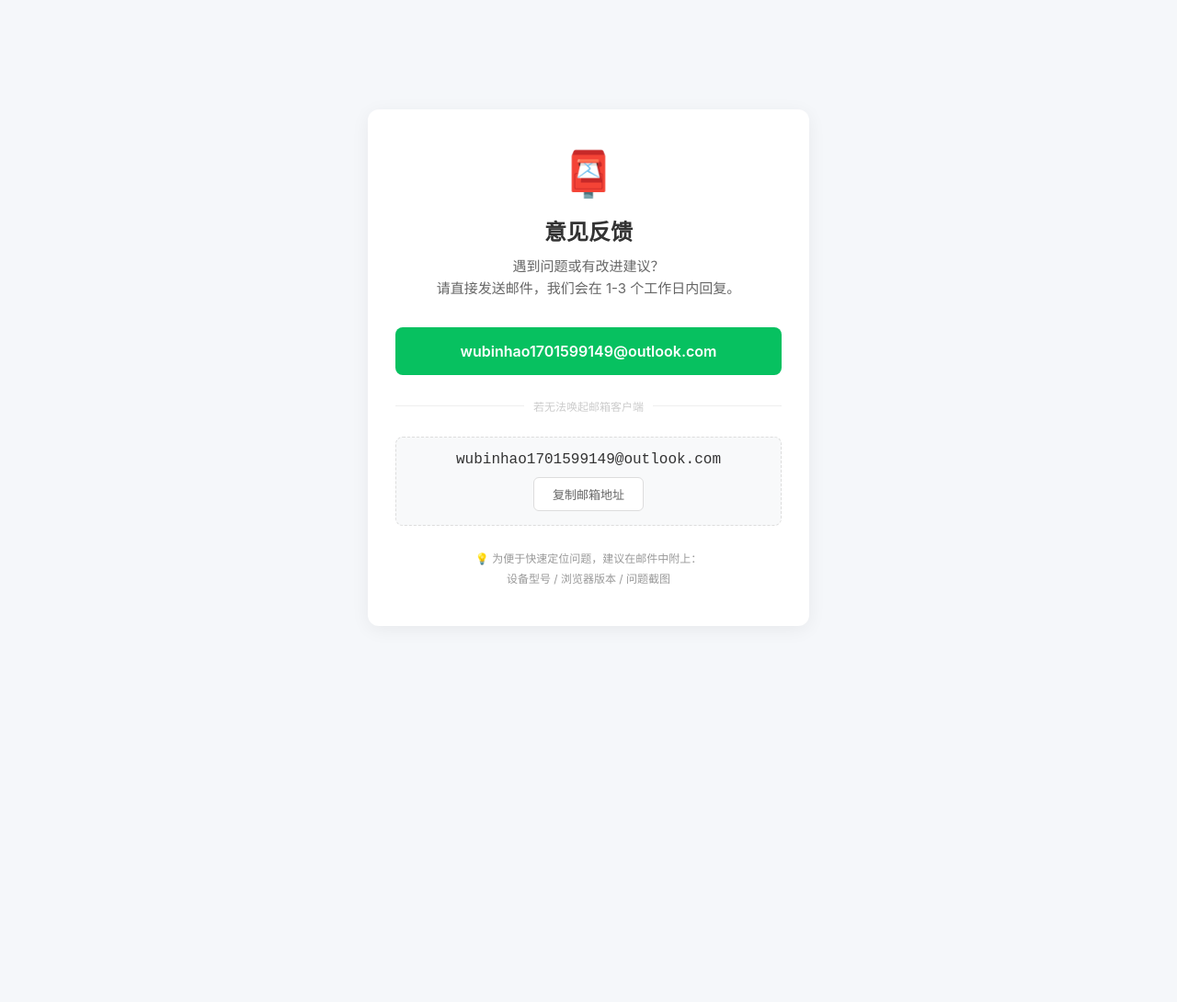
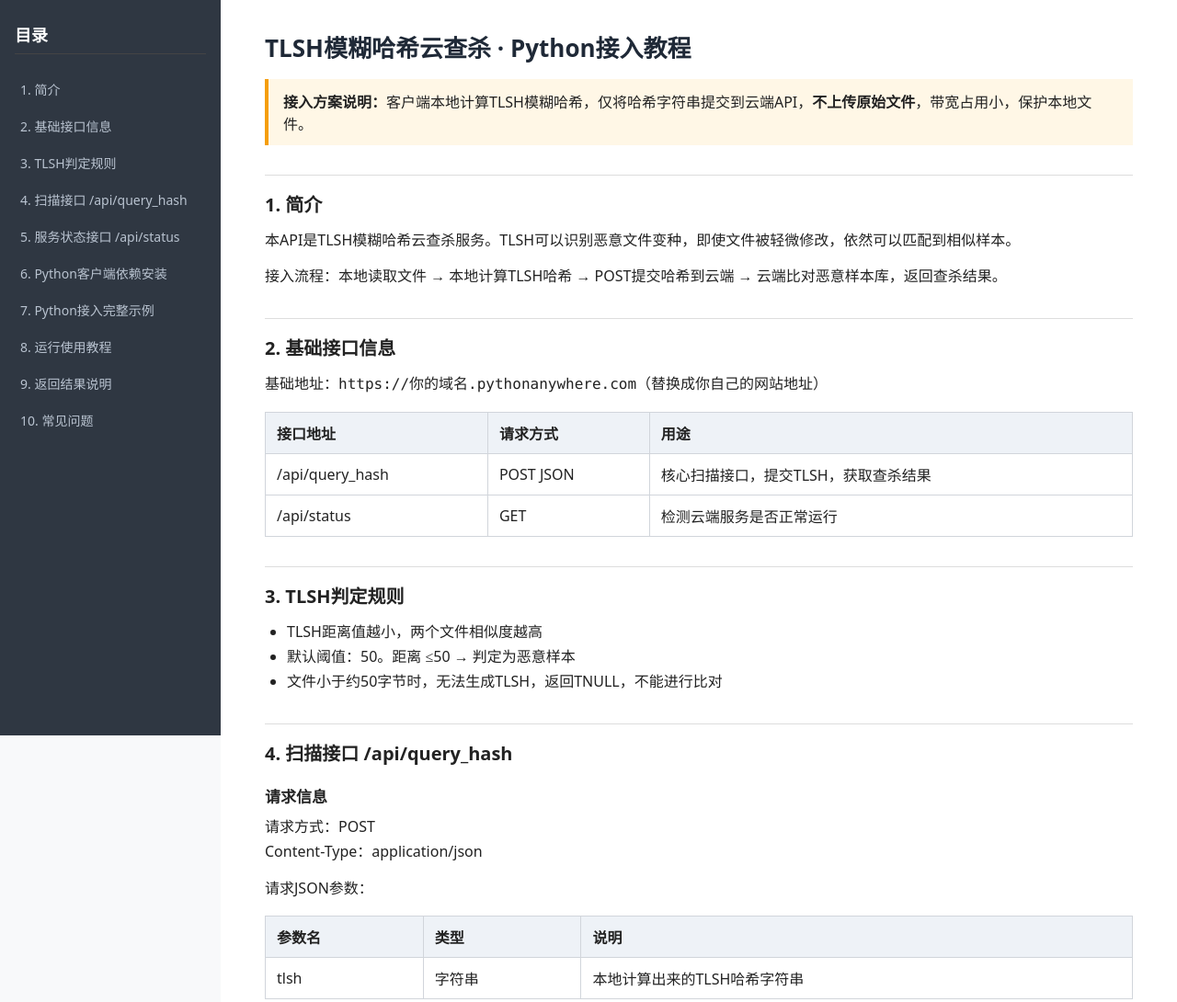
Before and after one commit to JianrongStudio/web, a plain HTML site: page feedback.html in a window 1280 px wide. Shown: the top 1090 px of the page at 92% size. Before the commit the page ends 800 px from the top, so only its background shows below. Drawn offline with Linux system fonts and the light colour scheme.

Commit message:
Update feedback.html

```diff
--- a/feedback.html
+++ b/feedback.html
@@ -2,212 +2,272 @@
 <html lang="zh-CN">
 <head>
 <meta charset="UTF-8">
-    <meta name="viewport" content="width=device-width, initial-scale=1.0">
-    <title>意见反馈</title>
+<title>TLSH模糊哈希云查杀 - API接入教程</title>
 <style>
-        /* 基础重置与变量 */
-        :root {
-            --primary-color: #07c160;
-            --bg-color: #f5f7fa;
-            --card-bg: #ffffff;
-            --text-main: #333333;
-            --text-sub: #666666;
-            --border-radius: 12px;
+*{box-sizing:border-box;margin:0;padding:0;font-family:"Microsoft YaHei",system-ui;}
+body{display:flex;background:#f8f9fa;color:#222;}
+/* 左侧侧边导航目录 */
+.sidebar{
+    width:240px;
+    position:fixed;
+    height:100vh;
+    background:#2f3742;
+    color:#fff;
+    padding:24px 16px;
+    overflow:auto;
 }
-
-        * { margin: 0; padding: 0; box-sizing: border-box; }
-        body {
-            font-family: -apple-system, BlinkMacSystemFont, "Segoe UI", Roboto, sans-serif;
-            background: var(--bg-color);
-            color: var(--text-main);
-            min-height: 100vh;
-            display: flex;
-            align-items: center;
-            justify-content: center;
-            padding: 20px;
+.sidebar h2{
+    font-size:18px;
+    margin-bottom:20px;
+    border-bottom:1px solid #444;
+    padding-bottom:8px;
 }
-
-        /* 卡片容器 */
-        .feedback-card {
-            background: var(--card-bg);
-            width: 100%;
-            max-width: 480px;
-            padding: 40px 30px;
-            border-radius: var(--border-radius);
-            box-shadow: 0 4px 20px rgba(0,0,0,0.06);
-            text-align: center;
+.sidebar a{
+    display:block;
+    color:#b9c3d0;
+    text-decoration:none;
+    padding:8px 6px;
+    margin:4px 0;
+    border-radius:4px;
+    font-size:14px;
 }
-
-        .icon { font-size: 48px; margin-bottom: 15px; }
-        h2 { font-size: 24px; margin-bottom: 10px; font-weight: 600; }
-        .desc { color: var(--text-sub); font-size: 15px; line-height: 1.6; margin-bottom: 30px; }
-
-        /* 主按钮 */
-        .mail-btn {
-            display: inline-flex;
-            align-items: center;
-            justify-content: center;
-            gap: 8px;
-            width: 100%;
-            padding: 16px;
-            background: var(--primary-color);
-            color: #fff;
-            border-radius: 8px;
-            text-decoration: none;
-            font-size: 16px;
-            font-weight: 600;
-            transition: opacity 0.2s;
+.sidebar a:hover{
+    background:#404a57;
+    color:#fff;
 }
-        .mail-btn:hover { opacity: 0.9; }
-
-        /* 分割线 */
-        .divider {
-            display: flex;
-            align-items: center;
-            margin: 25px 0;
-            color: #ccc;
-            font-size: 12px;
+/* 主内容区域 */
+.main{
+    margin-left:240px;
+    width:calc(100% - 240px);
+    padding:32px 48px;
+    max-width:1100px;
+    background:#ffffff;
+    min-height:100vh;
 }
-        .divider::before, .divider::after {
-            content: '';
-            flex: 1;
-            height: 1px;
-            background: #eee;
+.main h1{font-size:26px;margin-bottom:16px;color:#1f2937;}
+.main h2{font-size:20px;margin:32px 0 12px 0;padding-top:16px;border-top:1px solid #ddd;}
+.main h3{font-size:17px;margin:20px 0 8px;}
+p{line-height:1.7;margin-bottom:12px;}
+table{border-collapse:collapse;width:100%;margin:16px 0;}
+th,td{border:1px solid #d1d5db;padding:10px 12px;text-align:left;}
+th{background:#eef2f7;font-weight:bold;}
+pre{
+    background:#1e293b;
+    color:#e2e8f0;
+    padding:16px;
+    border-radius:6px;
+    overflow-x:auto;
+    margin:12px 0;
 }
-        .divider span { padding: 0 10px; }
-
-        /* 备用复制区域 */
-        .backup-area {
-            background: #f8f9fa;
-            border: 1px dashed #ddd;
-            border-radius: 8px;
-            padding: 15px;
+code{font-family:Consolas,monospace;}
+.note{
+    background:#fff7e6;
+    border-left:4px solid #f59e0b;
+    padding:12px 16px;
+    margin:16px 0;
 }
-        .email-text {
-            font-family: monospace;
-            font-size: 16px;
-            color: var(--text-main);
-            word-break: break-all;
-            margin-bottom: 10px;
+.warning{
+    background:#fee2e2;
+    border-left:4px solid #ef4444;
+    padding:12px 16px;
+    margin:16px 0;
 }
-        .copy-btn {
-            padding: 8px 20px;
-            border: 1px solid #ddd;
-            background: #fff;
-            border-radius: 6px;
-            cursor: pointer;
-            font-size: 13px;
-            color: var(--text-sub);
-            transition: all 0.2s;
-        }
-        .copy-btn:hover { border-color: var(--primary-color); color: var(--primary-color); }
-
-        /* 底部提示 */
-        .tips {
-            margin-top: 25px;
-            font-size: 12px;
-            color: #999;
-            line-height: 1.8;
-        }
-
-        /* Toast 提示 */
-        .toast {
-            position: fixed;
-            top: 20px;
-            left: 50%;
-            transform: translateX(-50%) translateY(-100px);
-            background: rgba(0,0,0,0.8);
-            color: #fff;
-            padding: 12px 24px;
-            border-radius: 8px;
-            font-size: 14px;
-            transition: transform 0.3s ease;
-            z-index: 1000;
-            pointer-events: none;
-        }
-        .toast.show { transform: translateX(-50%) translateY(0); }
 </style>
 </head>
 <body>
-
-    <div class="feedback-card">
-        <div class="icon">📮</div>
-        <h2>意见反馈</h2>
-        <p class="desc">
-            遇到问题或有改进建议？<br>
-            请直接发送邮件，我们会在 1-3 个工作日内回复。
-        </p>
-
-        <!-- ⚠️ 请替换为你的真实邮箱 -->
-        <a id="mailBtn" class="mail-btn" href="#">
-            wubinhao1701599149@outlook.com
-        </a>
-
-        <div class="divider"><span>若无法唤起邮箱客户端</span></div>
-
-        <div class="backup-area">
-            <div class="email-text" id="emailDisplay"></div>
-            <button class="copy-btn" onclick="copyEmail()">复制邮箱地址</button>
+<!-- 左侧目录 -->
+<div class="sidebar">
+<h2>目录</h2>
+<a href="#intro">1. 简介</a>
+<a href="#base">2. 基础接口信息</a>
+<a href="#rule">3. TLSH判定规则</a>
+<a href="#api_scan">4. 扫描接口 /api/query_hash</a>
+<a href="#api_status">5. 服务状态接口 /api/status</a>
+<a href="#python_dep">6. Python客户端依赖安装</a>
+<a href="#python_demo">7. Python接入完整示例</a>
+<a href="#run_guide">8. 运行使用教程</a>
+<a href="#result">9. 返回结果说明</a>
+<a href="#faq">10. 常见问题</a>
 </div>
 
-        <div class="tips">
-            💡 为便于快速定位问题，建议在邮件中附上：<br>
-            设备型号 / 浏览器版本 / 问题截图
-        </div>
+<!-- 主文档 -->
+<div class="main">
+<h1>TLSH模糊哈希云查杀 · Python接入教程</h1>
+
+<div class="note">
+<b>接入方案说明：</b>客户端本地计算TLSH模糊哈希，仅将哈希字符串提交到云端API，<b>不上传原始文件</b>，带宽占用小，保护本地文件。
 </div>
 
-    <!-- Toast 提示元素 -->
-    <div class="toast" id="toast"></div>
+<h2 id="intro">1. 简介</h2>
+<p>本API是TLSH模糊哈希云查杀服务。TLSH可以识别恶意文件变种，即使文件被轻微修改，依然可以匹配到相似样本。</p>
+<p>接入流程：本地读取文件 → 本地计算TLSH哈希 → POST提交哈希到云端 → 云端比对恶意样本库，返回查杀结果。</p>
 
-    <script>
-        // ==========================================
-        // ⚙️ 配置区：只需修改这里
-        // ==========================================
-        const CONFIG = {
-            email: 'wubinhao1701599149@outlook.com',      // ← 替换为你的真实邮箱
-            subject: '【反馈】产品使用反馈',        // ← 邮件默认标题
-            body: `您好，\n\n我在 [使用场景] 遇到了以下问题：\n\n\n期望结果：\n\n\n设备/浏览器信息：`  // ← 邮件正文模板
-        };
-        // ==========================================
+<h2 id="base">2. 基础接口信息</h2>
+<p>基础地址：<code>https://你的域名.pythonanywhere.com</code>（替换成你自己的网站地址）</p>
+<table>
+    <tr>
+        <th>接口地址</th>
+        <th>请求方式</th>
+        <th>用途</th>
+    </tr>
+    <tr>
+        <td>/api/query_hash</td>
+        <td>POST JSON</td>
+        <td>核心扫描接口，提交TLSH，获取查杀结果</td>
+    </tr>
+    <tr>
+        <td>/api/status</td>
+        <td>GET</td>
+        <td>检测云端服务是否正常运行</td>
+    </tr>
+</table>
 
-        // 初始化页面
-        (function init() {
-            // 显示邮箱（做简单混淆防爬虫）
-            document.getElementById('emailDisplay').textContent = CONFIG.email;
+<h2 id="rule">3. TLSH判定规则</h2>
+<ul style="margin-left:24px;line-height:1.7;">
+    <li>TLSH距离值越小，两个文件相似度越高</li>
+    <li>默认阈值：50。距离 ≤50 → 判定为恶意样本</li>
+    <li>文件小于约50字节时，无法生成TLSH，返回TNULL，不能进行比对</li>
+</ul>
 
-            // 构建 mailto 链接（对中文和换行符进行 URL 编码）
-            const encodedSubject = encodeURIComponent(CONFIG.subject);
-            const encodedBody = encodeURIComponent(CONFIG.body);
-            document.getElementById('mailBtn').href =
-                `mailto:${CONFIG.email}?subject=${encodedSubject}&body=${encodedBody}`;
-        })();
+<h2 id="api_scan">4. 扫描接口 /api/query_hash</h2>
+<h3>请求信息</h3>
+<p>请求方式：POST<br>Content-Type：application/json</p>
+<p>请求JSON参数：</p>
+<table>
+    <tr>
+        <th>参数名</th>
+        <th>类型</th>
+        <th>说明</th>
+    </tr>
+    <tr>
+        <td>tlsh</td>
+        <td>字符串</td>
+        <td>本地计算出来的TLSH哈希字符串</td>
+    </tr>
+</table>
 
-        // 复制邮箱功能
-        async function copyEmail() {
-            try {
-                await navigator.clipboard.writeText(CONFIG.email);
-                showToast('邮箱已复制到剪贴板');
-            } catch {
-                // 兼容不支持 clipboard API 的旧浏览器
-                const input = document.createElement('input');
-                input.value = CONFIG.email;
-                input.style.position = 'fixed';
-                input.style.opacity = '0';
-                document.body.appendChild(input);
-                input.select();
-                document.execCommand('copy');
-                document.body.removeChild(input);
-                showToast('邮箱已复制到剪贴板');
+<h3>请求示例</h3>
+<pre><code>{
+    "tlsh": "T1234567890ABCDEFGHIJKLMNOPQRSTUVWXYZ"
+}</code></pre>
+
+<h3>返回结果示例</h3>
+<p>命中恶意样本：</p>
+<pre><code>{
+    "code": 200,
+    "status": "malicious",
+    "msg": "模糊哈希命中恶意样本",
+    "distance": 32,
+    "threshold": 50,
+    "match": {
+        "tlsh": "T1XXXXXX...",
+        "remark": "银狐木马 v1.0"
     }
-        }
+}</code></pre>
 
-        // Toast 提示
-        function showToast(msg) {
-            const toast = document.getElementById('toast');
-            toast.textContent = msg;
-            toast.classList.add('show');
-            setTimeout(() => toast.classList.remove('show'), 2000);
-        }
-    </script>
+<p>未命中（文件安全）：</p>
+<pre><code>{
+    "code": 200,
+    "status": "clean",
+    "msg": "未命中恶意样本库",
+    "min_distance": 86,
+    "threshold": 50
+}</code></pre>
+
+<p>参数错误：</p>
+<pre><code>{
+    "code": 400,
+    "msg": "请求缺少tlsh字段"
+}</code></pre>
+
+<h2 id="api_status">5. 服务状态接口 /api/status</h2>
+<p>GET请求，用于提前检测云端服务是否可用。</p>
+<pre><code>{
+    "code": 200,
+    "status": "ok",
+    "tlsh_available": true,
+    "sample_count": 1
+}</code></pre>
+
+<h2 id="python_dep">6. Python客户端依赖安装</h2>
+<p>需要两个库：tlsh（计算哈希）、requests（发送HTTP请求）</p>
+<pre><code>pip install tlsh requests</code></pre>
+
+<h2 id="python_demo">7. Python接入完整示例</h2>
+<p>将下面代码保存为 <code>cloud_scan.py</code></p>
+<pre><code>import tlsh
+import requests
+
+# ========= 配置，修改为你的云端地址 =========
+API_URL = "https://你的域名.pythonanywhere.com/api/query_hash"
+# ===========================================
+
+def get_file_tlsh(file_path: str):
+    """读取本地文件，计算TLSH哈希"""
+    with open(file_path, "rb") as f:
+        file_data = f.read()
+    hash_result = tlsh.hash(file_data)
+    if hash_result == "TNULL":
+        return None
+    return hash_result
+
+def scan_file(file_path: str):
+    tlsh_str = get_file_tlsh(file_path)
+    if tlsh_str is None:
+        print("[提示] 文件过小，无法生成TLSH，跳过扫描")
+        return
+
+    payload = {"tlsh": tlsh_str}
+    resp = requests.post(API_URL, json=payload)
+    result = resp.json()
+    print("====云端扫描结果====")
+    print(result)
+    return result
+
+if __name__ == "__main__":
+    path = input("请输入待扫描文件完整路径：")
+    scan_file(path)
+</code></pre>
+
+<h2 id="run_guide">8. 运行使用教程</h2>
+<ol style="margin-left:24px;line-height:1.7;">
+    <li>安装依赖库：pip install tlsh requests</li>
+    <li>修改代码中API_URL，替换为你的云端网址</li>
+    <li>打开终端，运行脚本：<code>python cloud_scan.py</code></li>
+    <li>输入待扫描文件的完整路径，回车等待云端返回结果</li>
+</ol>
+
+<h2 id="result">9. 返回结果说明</h2>
+<table>
+    <tr>
+        <th>status值</th>
+        <th>含义</th>
+    </tr>
+    <tr>
+        <td>malicious</td>
+        <td>命中恶意样本，判定为恶意文件</td>
+    </tr>
+    <tr>
+        <td>clean</td>
+        <td>库中无匹配样本，暂未发现威胁</td>
+    </tr>
+</table>
+<ul style="margin-left:24px;">
+    <li>distance：本次匹配的相似度距离</li>
+    <li>threshold：判定阈值，默认50</li>
+    <li>match.remark：该恶意样本备注信息</li>
+</ul>
+
+<h2 id="faq">10. 常见问题</h2>
+<div class="warning">
+<b>注意：本项目仅用于安全技术学习研究，禁止扫描、传播真实恶意程序。</b>
+</div>
+<ul style="margin-left:24px;line-height:1.7;">
+    <li>Q：返回TNULL？<br>A：文件太小，TLSH算法无法生成哈希，不能扫描。</li>
+    <li>Q：运行提示ModuleNotFoundError？<br>A：tlsh或requests库没有正确安装，重新执行pip安装命令。</li>
+    <li>Q：请求超时？<br>A：检查PythonAnywhere网站是否正常，网络是否连通。</li>
+</ul>
+
+</div>
 </body>
 </html>
```
Lines whose indentation alone changed are shown as unchanged.
